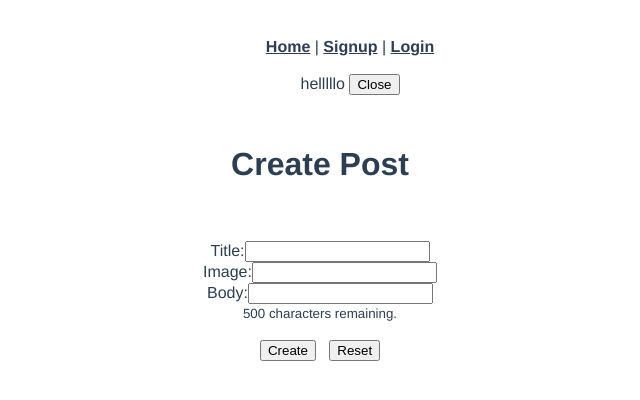
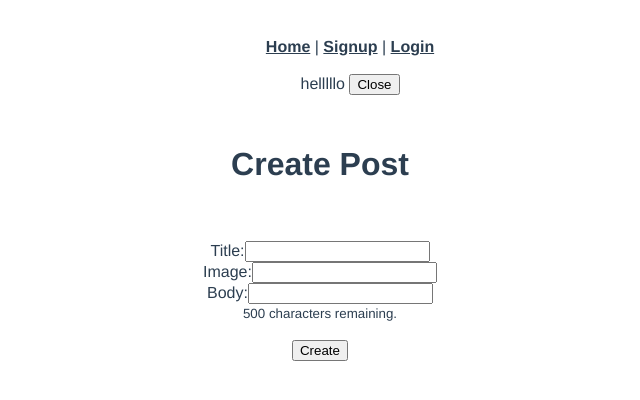
Before and after one commit to caseycantrell/blog-frontend-app, a Vue app: page /posts/new in a window 1280 px wide. Shown: the top 400 px of the page, without its empty margins (320-960 px from the left). Built offline with nearby package versions, Linux system fonts and the light colour scheme.

Commit message:
removes unnecessary button

```diff
--- a/src/views/PostsNew.vue
+++ b/src/views/PostsNew.vue
@@ -24,8 +24,6 @@
       </div>
       <br />
       <input type="submit" value="Create" />
-      &nbsp;
-      <input type="reset" value="Reset" />
     </form>
   </div>
 </template>
```
